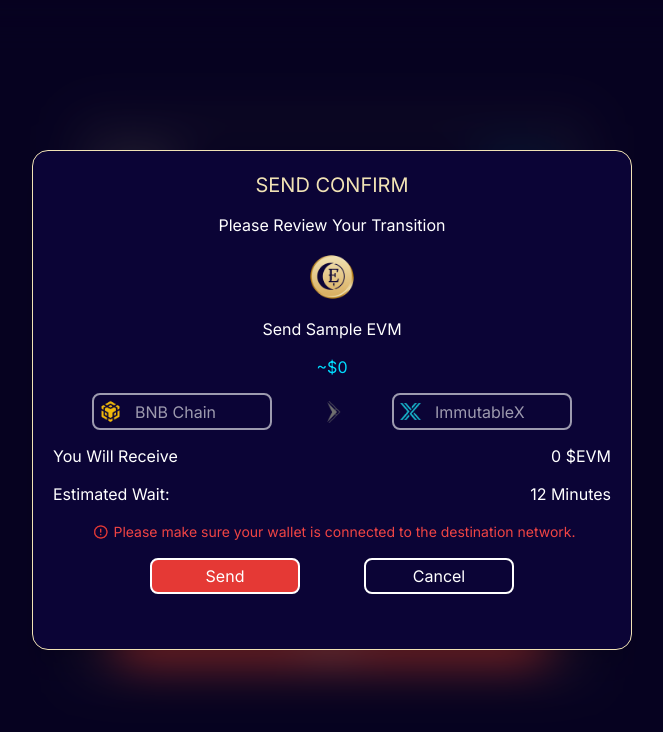
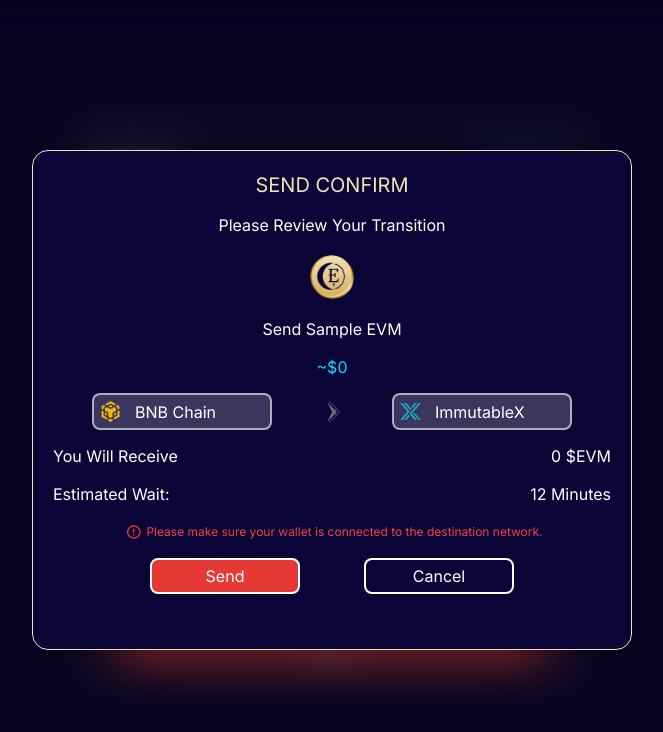
Before and after one commit to jaturaorn/Evermoon-Bridging, a Next.js app: page / in a window 1280 px wide. Both pictures are taken after typing "Sample" into the empty fields and a click on the button "SEND". Shown: the part 597-1329 px from the top of the page, without its empty margins (308-971 px from the left). Built offline with nearby package versions, Linux system fonts and the light colour scheme.

Commit message:
make state to show adjust bg,text, make hover

```diff
--- a/src/app/components/DropDownHalf2.tsx
+++ b/src/app/components/DropDownHalf2.tsx
@@ -5,8 +5,14 @@
 import Image from "next/image";
 
 const DropDownHalf2 = () => {
-  const { transpose, isOpen2, setIsOpen2, selectDropdown2, selected2 } =
-    useGlobalContext()!;
+  const {
+    transpose,
+    isOpen2,
+    setIsOpen2,
+    selectDropdown2,
+    selected2,
+    selected1,
+  } = useGlobalContext()!;
   return (
     <div className="inline-block" onClick={() => setIsOpen2(!isOpen2)}>
       <button
@@ -23,7 +29,7 @@
       >
         {selected2 === 0 && (
           <>
-            <div className="flex items-center gap-x-1">
+            <div className={`flex items-center gap-x-1`}>
               <Image
                 src="/bnb-chain.png"
                 width={300}
@@ -96,6 +102,7 @@
                 BNB Chain
               </p>
             </li>
+
             <li onClick={() => selectDropdown2(1)}>
               <p
                 className="flex items-center p-2 text-sm text-white
--- a/src/app/components/DropdownHalf.tsx
+++ b/src/app/components/DropdownHalf.tsx
@@ -5,8 +5,14 @@
 import Image from "next/image";
 
 const DropdownHalf = () => {
-  const { transpose, isOpen1, setIsOpen1, selectDropdown1, selected1 } =
-    useGlobalContext()!;
+  const {
+    transpose,
+    isOpen1,
+    setIsOpen1,
+    selectDropdown1,
+    selected1,
+    selected2,
+  } = useGlobalContext()!;
   return (
     <div className="inline-block" onClick={() => setIsOpen1(!isOpen1)}>
       <button
--- a/src/app/components/Form.tsx
+++ b/src/app/components/Form.tsx
@@ -12,38 +12,6 @@
 const Form = () => {
   const { isOpen, setIsOpen, showModal, setShowModal, clearAllState } =
     useGlobalContext()!;
-  const [transpose, setTranspose] = useState(false);
-  // const [isOpen, SetIsOpen] = useState(false);
-  const [isOpen1, setIsOpen1] = useState(false);
-  const [isOpen2, setIsOpen2] = useState(false);
-  const [selected, SetSelected] = useState(0);
-  const [selected1, setSelected1] = useState(0);
-  const [selected2, SetSelected2] = useState(1);
-  const [price, setPrice] = useState("");
-  const [multiplyPrice, setMultiplyPrice] = useState<number | null>(null);
-  // const [showModal, setShowModal] = useState(false);
-
-  const handleInputChange = (e: React.ChangeEvent<HTMLInputElement>) => {
-    const inputValue = e.target.value;
-    setPrice(inputValue);
-    const multipliedPrice = parseFloat(inputValue) * 2;
-    setMultiplyPrice(isNaN(multipliedPrice) ? 0 : multipliedPrice);
-  };
-
-  const selectDropdown = (a: number) => {
-    SetSelected(a);
-    setIsOpen(isOpen);
-  };
-
-  const selectDropdown1 = (a: number) => {
-    setSelected1(a);
-    setIsOpen1(isOpen);
-  };
-
-  const selectDropdown2 = (a: number) => {
-    SetSelected2(a);
-    setIsOpen2(isOpen);
-  };
 
   return (
     <main className="flex justify-center items-center min-h-screen">
--- a/src/app/components/Modal.tsx
+++ b/src/app/components/Modal.tsx
@@ -3,7 +3,7 @@
 import Image from "next/image";
 
 const Modal = () => {
-  const { selected1, selected2, setShowModal, price, multiplyPrice } =
+  const { selected, selected1, selected2, setShowModal, price, multiplyPrice } =
     useGlobalContext()!;
   return (
     <div
@@ -12,7 +12,8 @@
       transition-opacity  duration-200 ease-in-out`}
     >
       <div
-        className={`m-auto max-w-[1120px] w-[800px] h-[600px] md:w-[600px] md:h-[500px] smm:max-w-[90vw] smm:h-fit`}
+        className={`m-auto max-w-[1120px] w-[800px] h-[600px] md:w-[600px]
+        md:h-[500px] smm:max-w-[90vw] smm:h-fit`}
       >
         <div
           className="w-full h-full  lg:w-auto p-5 smm:p-[2vw]  align-middle transition-all
@@ -32,13 +33,45 @@
           </div>
           <div className="flex flex-col gap-y-[14px] mt-[14px]">
             <div className="m-auto">
-              <Image
-                src="/EVM.png"
-                width={300}
-                height={300}
-                alt=""
-                className="w-[52px] mdm:w-[6vw]"
-              />
+              {selected === 0 && (
+                <>
+                  <div className="m-auto">
+                    <Image
+                      src="/EVM.png"
+                      width={100}
+                      height={100}
+                      alt="EVM"
+                      className="w-[52px] mdm:w-[7vw]"
+                    />
+                  </div>
+                </>
+              )}
+              {selected === 1 && (
+                <>
+                  <div className="m-auto">
+                    <Image
+                      src="/ES.png"
+                      width={300}
+                      height={300}
+                      alt="Picture of the author"
+                      className="w-[52px] mdm:w-[10vw]"
+                    />
+                  </div>
+                </>
+              )}
+              {selected === 2 && (
+                <>
+                  <div className="m-auto">
+                    <Image
+                      src="/Ethereum.png"
+                      width={300}
+                      height={300}
+                      alt="Picture of the author"
+                      className="w-[52px] mdm:w-[10vw]"
+                    />
+                  </div>
+                </>
+              )}
             </div>
             <div className="flex flex-col gap-y-[14px]">
               <p className="m-auto text-white mdm:text-sm">Send {price} EVM</p>
@@ -46,14 +79,14 @@
                 ~${multiplyPrice}
               </p>
             </div>
-            <div className="flex items-center gap-x-[10px] m-auto mdm:flex-col mdm:gap-y-[2vw]">
+            <div className="flex items-center gap-x-[10px] m-auto mdm:flex-col smm:w-full mdm:gap-y-[2vw]">
               <div
-                className="flex items-center w-[180px] p-1 bg-transparent rounded-lg
-              border-2 border-[#FFFFFF]/60"
+                className="flex items-center w-[180px] p-1 bg-[#FFFFFF]/20 rounded-lg
+              border-2 border-[#FFFFFF]/60 hover:bg-[#FFFFFF]/40 smm:w-full"
               >
                 {selected1 === 0 && (
                   <>
-                    <div className="flex items-center gap-x-3 text-white/60">
+                    <div className="flex items-center gap-x-3 text-white">
                       <Image
                         src="/bnb-chain.png"
                         width={300}
@@ -67,7 +100,7 @@
                 )}
                 {selected1 === 1 && (
                   <>
-                    <div className="flex items-center gap-x-3 text-white/60">
+                    <div className="flex items-center gap-x-3 text-white">
                       <Image
                         src="/immutablex.png"
                         width={300}
@@ -99,12 +132,12 @@
                 />
               </div>
               <div
-                className="flex items-center w-[180px] p-1 bg-transparent rounded-lg
-              border-2 border-[#FFFFFF]/60"
+                className="flex items-center w-[180px] p-1 bg-[#FFFFFF]/20
+                rounded-lg border-2 border-[#FFFFFF]/60 smm:w-full hover:bg-[#FFFFFF]/40"
               >
                 {selected2 === 0 && (
                   <>
-                    <div className="flex items-center gap-x-3 text-white/60">
+                    <div className="flex items-center gap-x-3 text-white">
                       <Image
                         src="/bnb-chain.png"
                         width={300}
@@ -118,7 +151,7 @@
                 )}
                 {selected2 === 1 && (
                   <>
-                    <div className="flex items-center gap-x-3 text-white/60">
+                    <div className="flex items-center gap-x-3 text-white">
                       <Image
                         src="/immutablex.png"
                         width={300}
@@ -158,8 +191,8 @@
             </div>
           </div>
           <div className="flex flex-col gap-y-[14px] mt-[14px]">
-            <div className="flex justify-center text-red-500 text-sm items-center">
-              <button className="bg-transparent rounded-full p-1 smm:text-xs">
+            <div className="flex justify-center text-red-500 text-xs items-center">
+              <button className="bg-transparent rounded-full p-1">
                 <Image
                   src="/error.png"
                   width={300}
--- a/src/app/page.tsx
+++ b/src/app/page.tsx
@@ -1,6 +1,5 @@
 import Banner from "./components/Banner";
 import Form from "./components/Form";
-import Modal from "./components/Modal";
 import Navbar from "./components/Navbar";
 
 export default function Home() {
@@ -9,7 +8,6 @@
       <Navbar />
       <Banner />
       <Form />
-      {/* <Modal /> */}
     </main>
   );
 }
```
